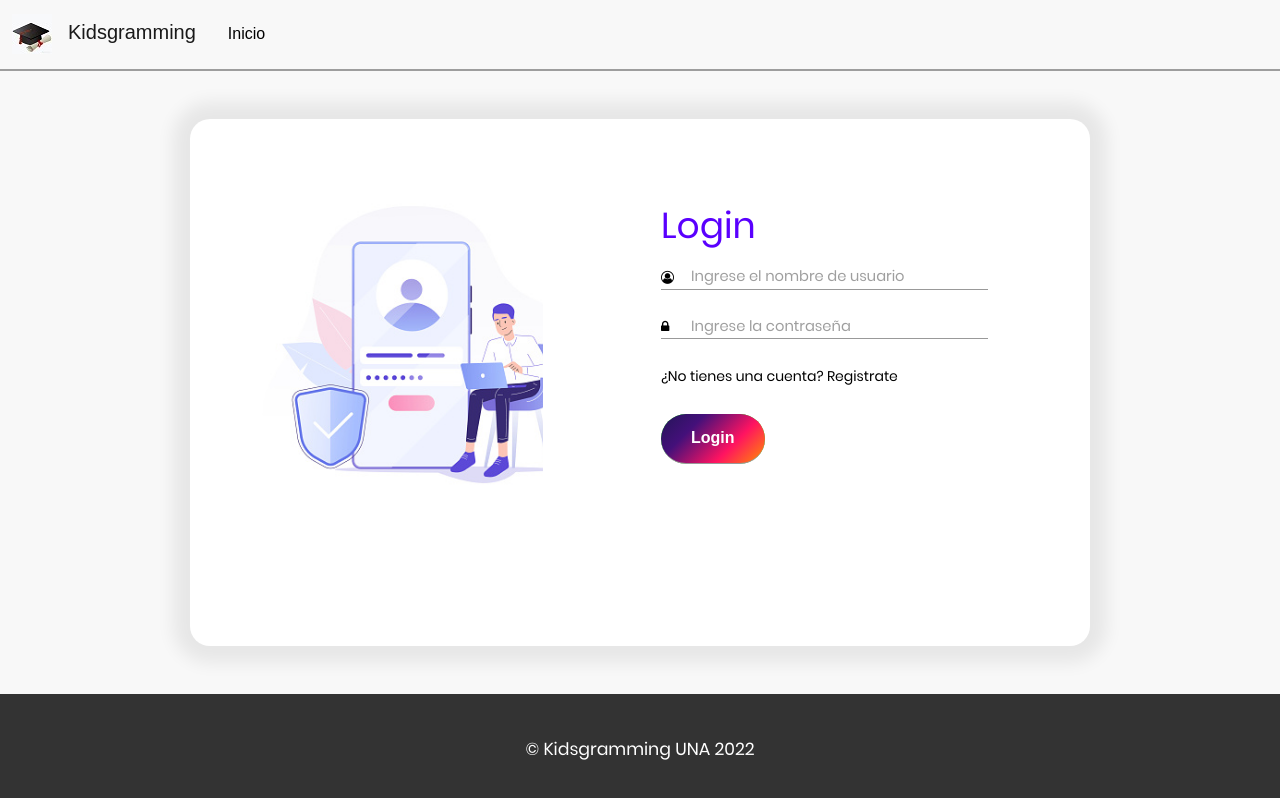
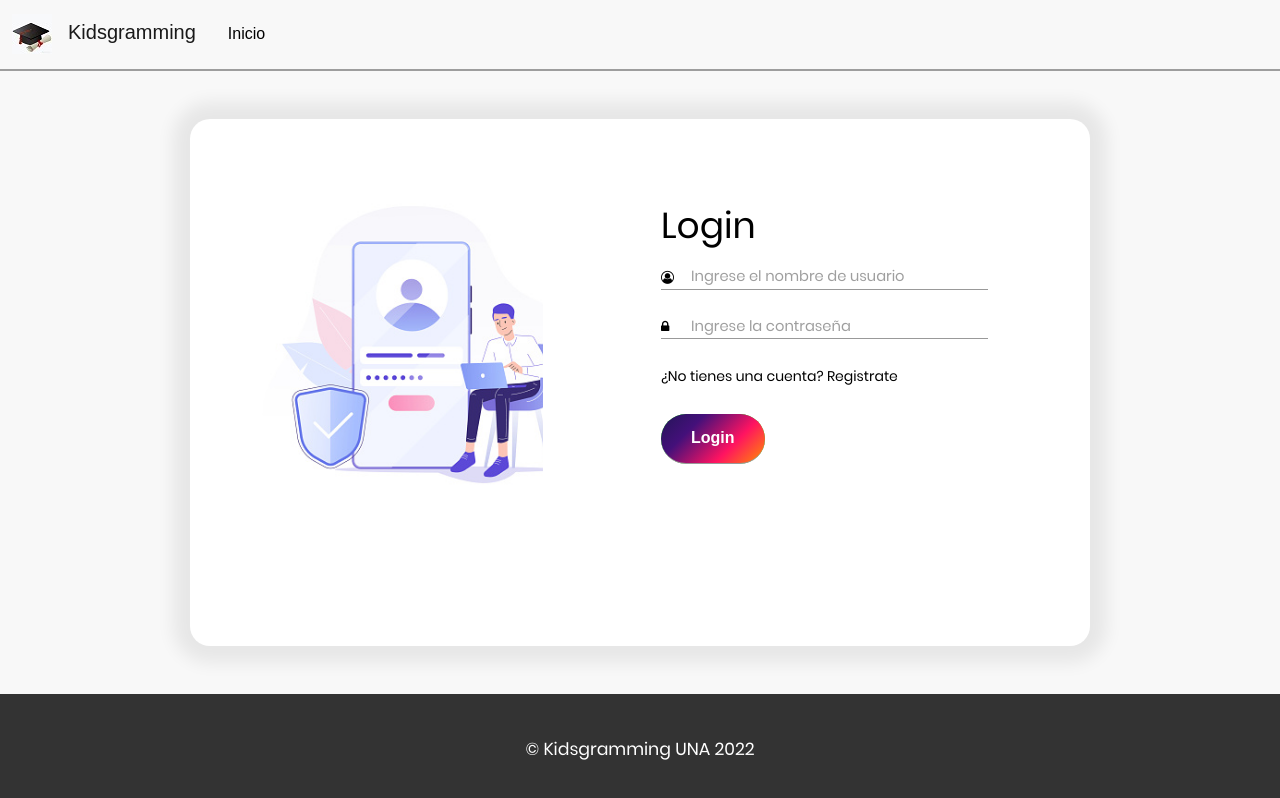
Before and after one commit to theerrorenchanter/kidsgramming, a React (Vite) app in the folder kidsgramming-fe/: page /login in a window 1280 px wide. Shown: the top 798 px of the page. Built offline with nearby package versions, Linux system fonts and the light colour scheme.

Commit message:
cambio en el color del titulo del form de login y registro

```diff
--- a/kidsgramming-fe/src/css/login-register.css
+++ b/kidsgramming-fe/src/css/login-register.css
@@ -261,8 +261,8 @@ margin-right: 60px; }
 
 .form-title {
 margin-bottom: 33px;
-/*color: #8026ff;*/
-color: #5a00fe;}
+color: black;
+}
 
 figure {
 margin-bottom: 50px;
```
